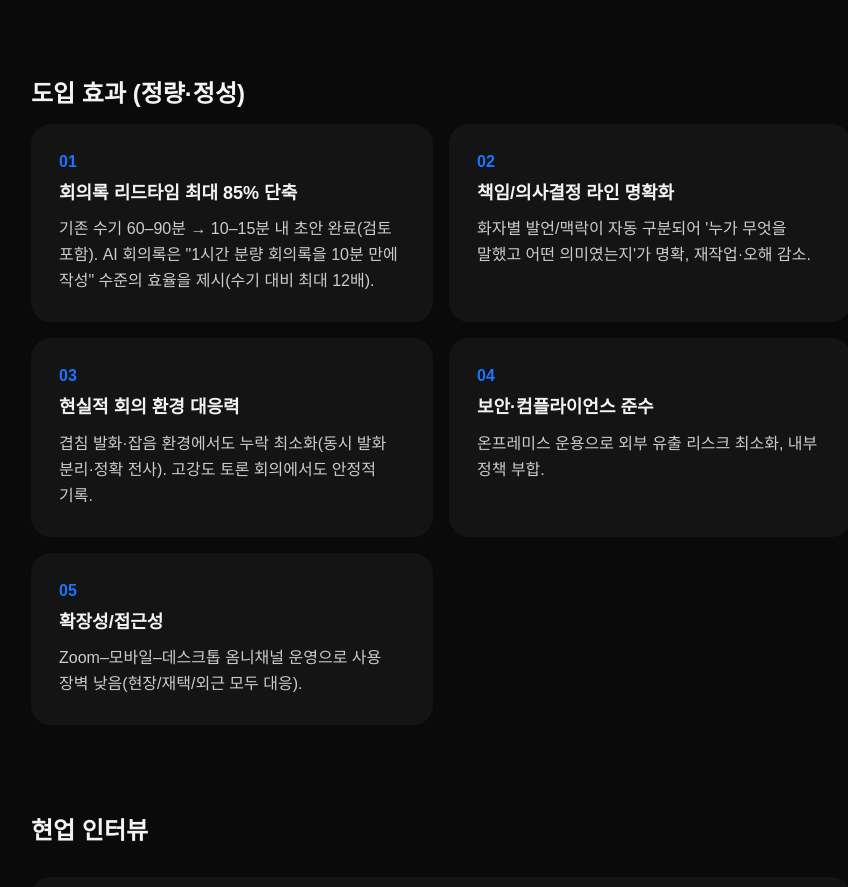
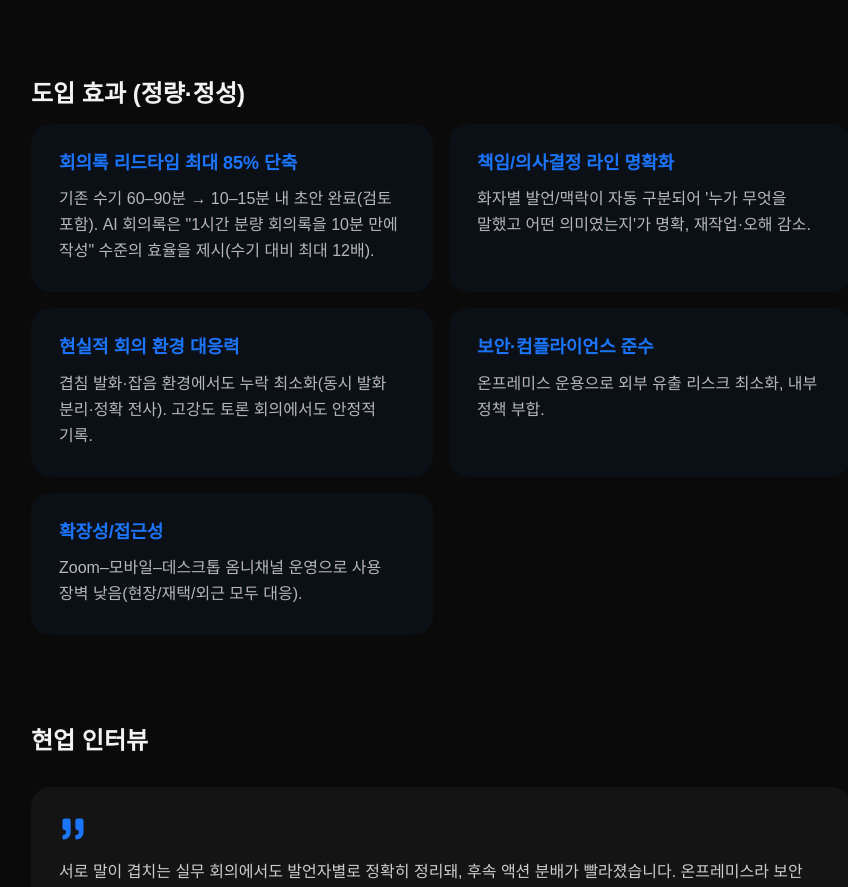
Before and after one commit to chowonhee332/biz.ai, a React (Vite) app: page /use-cases/1 in a window 1280 px wide. Shown: the part 2780-3667 px from the top of the page, without its empty margins (9-857 px from the left). Built offline with nearby package versions, Linux system fonts and the light colour scheme; a web font is replaced by a local one.

Commit message:
feat: 고객사례 도입효과 카드 스타일 개선
- 번호 제거 및 다크/라이트 테마별 배경색 적용
- 다크: #0B0F16, 라이트: #EEF4FF
- 타이틀 brand-primary 컬러 적용

```diff
--- a/src/UseCaseDetailPage.tsx
+++ b/src/UseCaseDetailPage.tsx
@@ -1,4 +1,5 @@
 import { useEffect } from 'react';
+import { useTheme } from './context/ThemeContext';
 import { Mail, Phone, FileText, Quote } from 'lucide-react';
 import { useParams } from 'react-router-dom';
 import { motion, useScroll } from 'motion/react';
@@ -62,6 +63,7 @@ function BulletList({ items, bulletType }: { items: { title: string | null; desc
 export default function UseCaseDetailPage() {
     const { scrollYProgress } = useScroll();
     const { id } = useParams();
+    const { isDark } = useTheme();
 
     const parsedId = id ? parseInt(id) : NaN;
     const caseIndex = !isNaN(parsedId) && parsedId >= 1 && parsedId <= USE_CASES.length ? parsedId - 1 : 0;
@@ -196,10 +198,12 @@ export default function UseCaseDetailPage() {
                                     ) : (
                                         <div className="grid grid-cols-1 md:grid-cols-2 gap-4 mb-6">
                                             {section.items.map((it: UseCaseDetailItem, idx: number) => (
-                                                <div key={idx} className="p-7 rounded-[20px] flex flex-col gap-3 bg-bg-surface">
-                                                    <span className="text-brand-primary text-body-sm font-bold shrink-0 leading-none mt-0.5">{(idx + 1).toString().padStart(2, '0')}</span>
-                                                    <div className="font-bold leading-tight text-body text-text-primary">{it.타이틀}</div>
-                                                    <p className="text-body-sm leading-relaxed break-keep font-normal text-text-secondary">{it.설명}</p>
+                                                <div key={idx} className={`p-7 rounded-[20px] flex flex-col gap-3 ${section.id === 'results' ? `${isDark ? 'bg-[#0B0F16]' : 'bg-[#EEF4FF]'}` : 'bg-bg-surface'}`}>
+                                                    {section.id !== 'results' && (
+                                                        <span className="text-brand-primary text-body-sm font-bold shrink-0 leading-none mt-0.5">{(idx + 1).toString().padStart(2, '0')}</span>
+                                                    )}
+                                                    <div className={`font-bold leading-tight text-body ${section.id === 'results' ? 'text-brand-primary' : 'text-text-primary'}`}>{it.타이틀}</div>
+                                                    <p className={`text-body-sm leading-relaxed break-keep font-normal ${section.id === 'results' ? (isDark ? 'text-white/70' : 'text-text-secondary') : 'text-text-secondary'}`}>{it.설명}</p>
                                                 </div>
                                             ))}
                                         </div>
```
